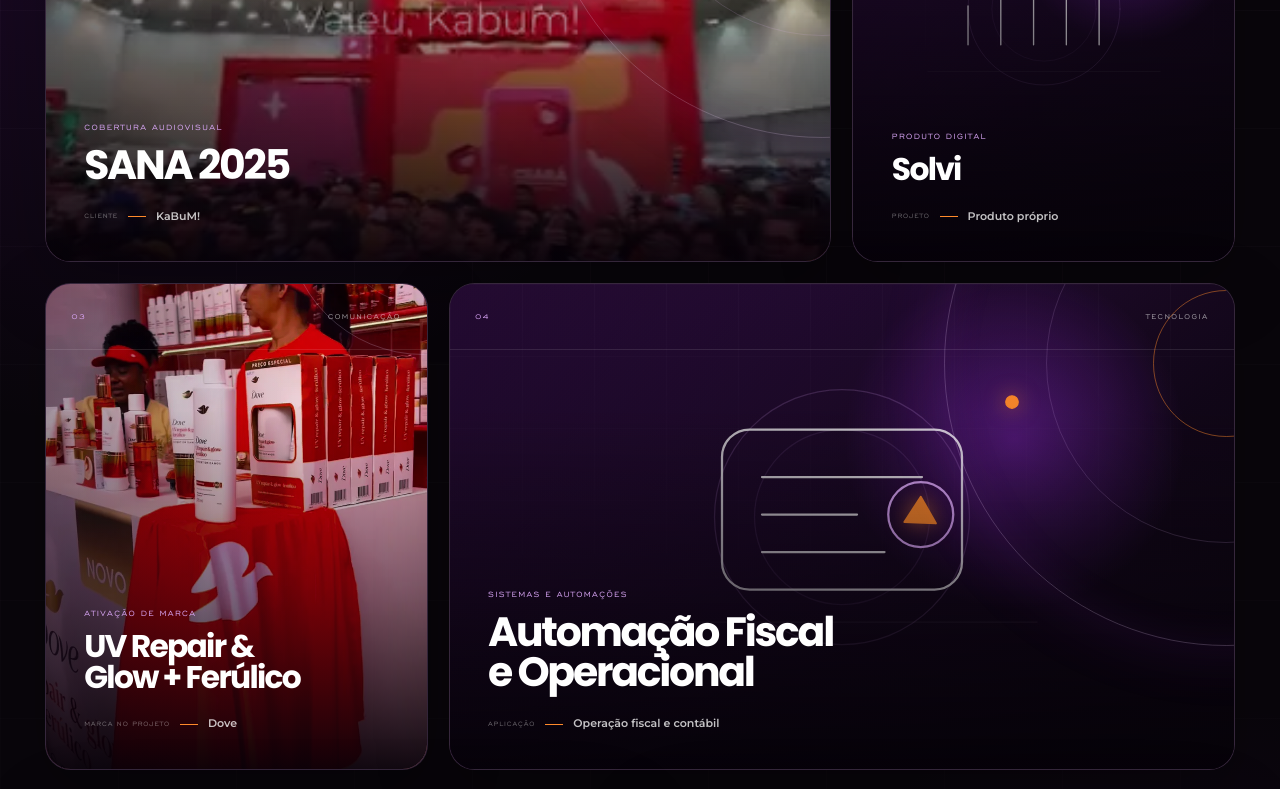
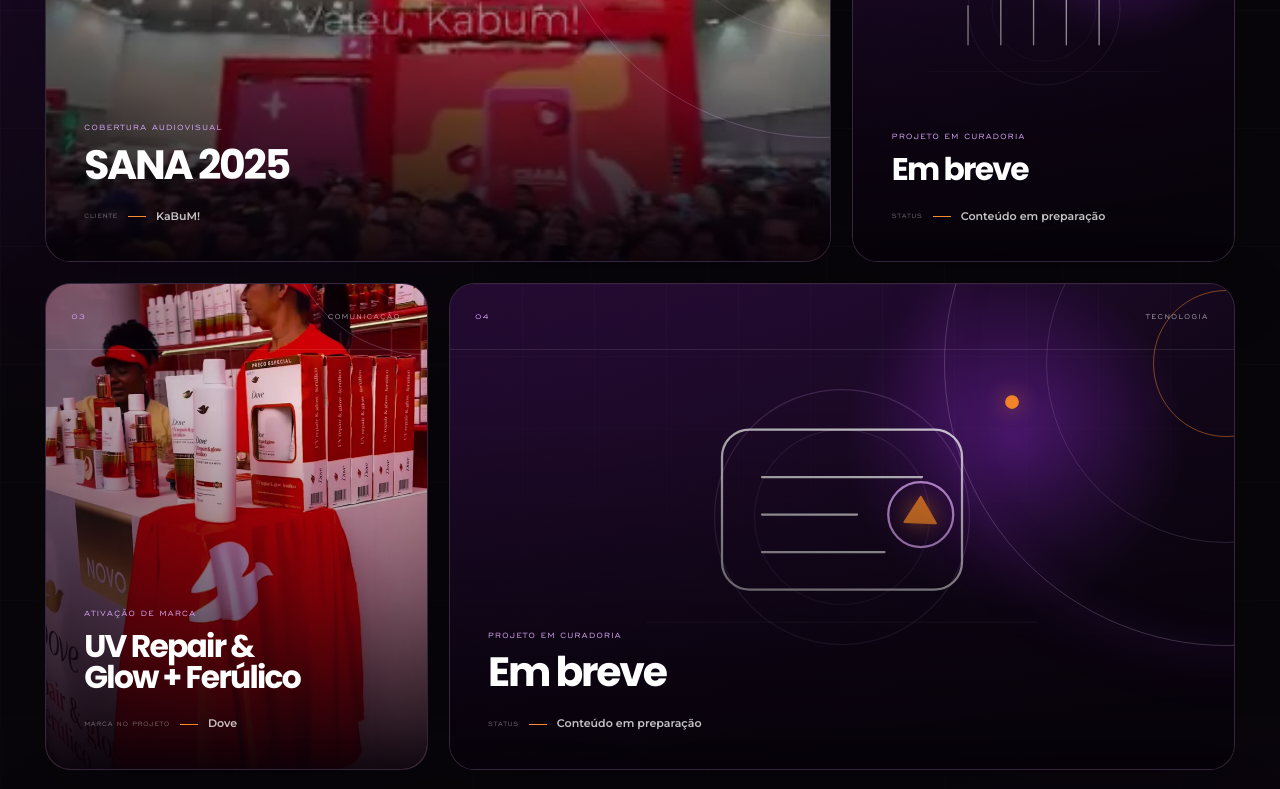
Before and after one commit to Gs-devsolution/dyzzi-site-institucional, a Next.js app: page /portfolio in a window 1280 px wide. Shown: the part 1100-1889 px from the top of the page. Built offline with nearby package versions, Linux system fonts and the light colour scheme; no server answers.

Commit message:
fix: stabilize portfolio cards and reset tech curation

```diff
--- a/src/components/portfolio-gallery.module.css
+++ b/src/components/portfolio-gallery.module.css
@@ -116,8 +116,7 @@
   color: #fff;
   box-shadow: 0 24px 76px rgba(0, 0, 0, 0.24);
   isolation: isolate;
-  animation: card-enter 420ms cubic-bezier(0.22, 1, 0.36, 1) both;
-  transition: border-color 320ms ease, box-shadow 420ms ease, transform 420ms cubic-bezier(0.22, 1, 0.36, 1);
+  transition: border-color 280ms ease, box-shadow 380ms ease;
 }
 
 .wide {
@@ -137,7 +136,6 @@
   z-index: 2;
   border-color: rgba(218, 163, 249, 0.46);
   box-shadow: 0 34px 92px rgba(0, 0, 0, 0.38), 0 0 44px rgba(133, 32, 191, 0.14);
-  transform: translateY(-5px);
 }
 
 .media {
@@ -154,13 +152,12 @@
   object-fit: cover;
   object-position: center;
   filter: saturate(0.9) contrast(1.04);
-  transition: filter 520ms ease, transform 820ms cubic-bezier(0.22, 1, 0.36, 1);
+  transition: filter 420ms ease;
 }
 
 .card:hover .media > img,
 .card:focus-visible .media > img {
   filter: saturate(1.08) contrast(1.03);
-  transform: scale(1.035);
 }
 
 .media::after {
@@ -199,7 +196,7 @@
   border: 1px solid rgba(229, 187, 251, 0.24);
   border-radius: 50%;
   box-shadow: 0 0 70px rgba(155, 50, 214, 0.12), inset 0 0 42px rgba(170, 64, 228, 0.08);
-  transition: transform 740ms cubic-bezier(0.22, 1, 0.36, 1);
+  transition: border-color 280ms ease, box-shadow 380ms ease;
 }
 
 .mediaGlow::before,
@@ -221,7 +218,10 @@
 
 .card:hover .mediaGlow,
 .card:focus-visible .mediaGlow {
-  transform: scale(1.16) translate(-4%, 5%);
+  border-color: rgba(229, 187, 251, 0.42);
+  box-shadow:
+    0 0 78px rgba(155, 50, 214, 0.2),
+    inset 0 0 48px rgba(170, 64, 228, 0.12);
 }
 
 .cardTopline {
@@ -341,12 +341,6 @@
   width: min(72%, 460px);
   overflow: visible;
   transform: translate(-50%, -50%);
-  transition: transform 720ms cubic-bezier(0.22, 1, 0.36, 1);
-}
-
-.card:hover .graphicSvg,
-.card:focus-visible .graphicSvg {
-  transform: translate(-50%, -52%) scale(1.035);
 }
 
 .graphicSvg .orbit,
@@ -384,18 +378,6 @@
   fill: #ff8a2b;
   stroke: #ff8a2b;
   filter: drop-shadow(0 0 8px rgba(255, 138, 43, 0.6));
-}
-
-@keyframes card-enter {
-  from {
-    opacity: 0;
-    transform: translateY(18px);
-  }
-
-  to {
-    opacity: 1;
-    transform: translateY(0);
-  }
 }
 
 @media (max-width: 1080px) {
@@ -515,10 +497,6 @@
 }
 
 @media (prefers-reduced-motion: reduce) {
-  .card {
-    animation: none;
-  }
-
   .card,
   .media > img,
   .mediaGlow,
@@ -532,7 +510,11 @@
   .card:hover .media > img,
   .card:focus-visible .media > img,
   .card:hover .mediaGlow,
-  .card:focus-visible .mediaGlow,
+  .card:focus-visible .mediaGlow {
+    transform: none;
+  }
+
+  .graphicSvg,
   .card:hover .graphicSvg,
   .card:focus-visible .graphicSvg {
     transform: translate(-50%, -50%);
--- a/src/content/portfolio.ts
+++ b/src/content/portfolio.ts
@@ -13,7 +13,12 @@
   readonly discipline: PortfolioDiscipline;
   readonly title: string;
   readonly service: string;
-  readonly contextLabel: "Cliente" | "Marca no projeto" | "Aplicação" | "Projeto";
+  readonly contextLabel:
+    | "Cliente"
+    | "Marca no projeto"
+    | "Aplicação"
+    | "Projeto"
+    | "Status";
   readonly context: string;
   readonly size: "wide" | "medium" | "compact";
   readonly href?: string;
@@ -46,16 +51,15 @@
     size: "wide",
   },
   {
-    id: "solvi",
+    id: "technology-slot-01",
     discipline: "technology",
-    title: "Solvi",
-    service: "Produto digital",
-    contextLabel: "Projeto",
-    context: "Produto próprio",
+    title: "Em breve",
+    service: "Projeto em curadoria",
+    contextLabel: "Status",
+    context: "Conteúdo em preparação",
     kind: "graphic",
     artwork: "finance",
     size: "compact",
-    href: "https://solvi.app.br/",
   },
   {
     id: "dove-uv-repair",
@@ -69,16 +73,15 @@
     size: "compact",
   },
   {
-    id: "automacao-fiscal-operacional",
+    id: "technology-slot-02",
     discipline: "technology",
-    title: "Automação Fiscal e Operacional",
-    service: "Sistemas e automações",
-    contextLabel: "Aplicação",
-    context: "Operação fiscal e contábil",
+    title: "Em breve",
+    service: "Projeto em curadoria",
+    contextLabel: "Status",
+    context: "Conteúdo em preparação",
     kind: "graphic",
     artwork: "automation",
     size: "wide",
-    href: "https://www.gslab.dev.br/projetos/solucoes/automacao-fiscal-operacional",
   },
   {
     id: "brahma-rua-n1",
@@ -92,48 +95,47 @@
     size: "medium",
   },
   {
-    id: "importacao-contabil",
+    id: "technology-slot-03",
     discipline: "technology",
-    title: "Importação de Movimentações Contábeis",
-    service: "Sistemas e automações",
-    contextLabel: "Aplicação",
-    context: "Operações contábeis e ERP",
+    title: "Em breve",
+    service: "Projeto em curadoria",
+    contextLabel: "Status",
+    context: "Conteúdo em preparação",
     kind: "graphic",
     artwork: "ledger",
     size: "medium",
   },
   {
-    id: "dashboards-operacionais",
+    id: "technology-slot-04",
     discipline: "technology",
-    title: "Dashboards e Relatórios Operacionais",
-    service: "Dados e indicadores",
-    contextLabel: "Aplicação",
-    context: "Análise e tomada de decisão",
+    title: "Em breve",
+    service: "Projeto em curadoria",
+    contextLabel: "Status",
+    context: "Conteúdo em preparação",
     kind: "graphic",
     artwork: "dashboard",
     size: "compact",
   },
   {
-    id: "integracoes-empresariais",
+    id: "technology-slot-05",
     discipline: "technology",
-    title: "Integrações Empresariais",
-    service: "Integrações e workflows",
-    contextLabel: "Aplicação",
-    context: "APIs, CRM, ERP e automações",
+    title: "Em breve",
+    service: "Projeto em curadoria",
+    contextLabel: "Status",
+    context: "Conteúdo em preparação",
     kind: "graphic",
     artwork: "integration",
     size: "compact",
   },
   {
-    id: "lp-medico",
+    id: "technology-slot-06",
     discipline: "technology",
-    title: "LP para Médico",
-    service: "Desenvolvimento web",
-    contextLabel: "Projeto",
-    context: "Demonstração conceitual",
+    title: "Em breve",
+    service: "Projeto em curadoria",
+    contextLabel: "Status",
+    context: "Conteúdo em preparação",
     kind: "graphic",
     artwork: "health",
     size: "compact",
-    href: "https://www.gslab.dev.br/projetos/lp/medico_01",
   },
 ] as const;
```
Also changed, not shown: 1 other file (tests, documents, lock files or other folders).
